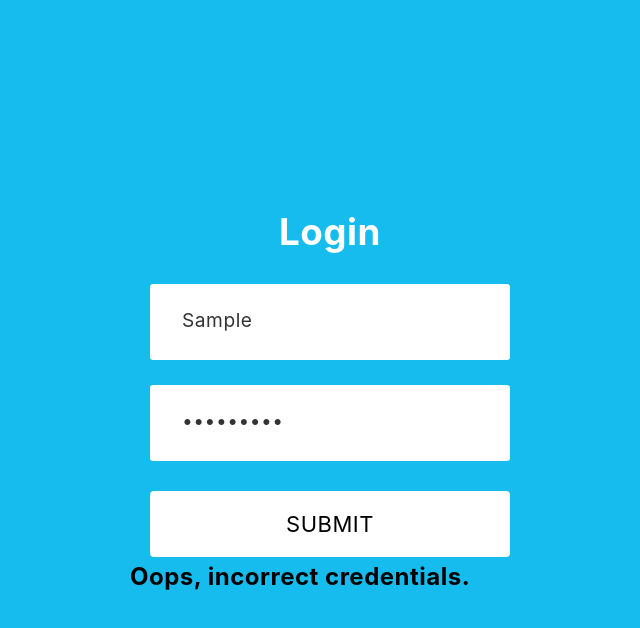
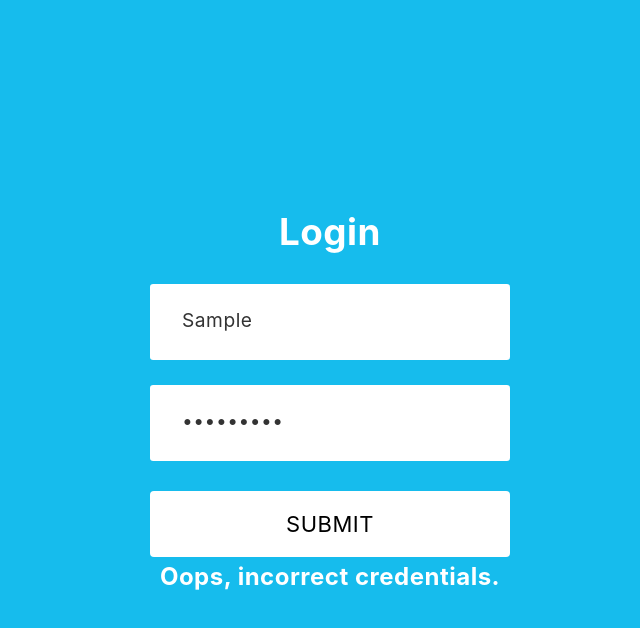
Before and after one commit to abassey/delta-hacks-7, a React (Create React App) app: page / in a window 1280 px wide. Both pictures are taken after typing "Sample", "Sample123" into the empty fields and a click on the button "SUBMIT". Shown: the top 628 px of the page, without its empty margins (310-950 px from the left). Built offline with nearby package versions, Linux system fonts and the light colour scheme; no server answers.

Commit message:
small adjustments

```diff
--- a/src/App.css
+++ b/src/App.css
@@ -38,6 +38,11 @@
     background-color: rgba(22,188,237,1) !important;
     position: relative;
     bottom: 1px;
+  }
+
+  .meanie {
+    color: white;
+    text-align: center;
   }
 
   .ce-danger-button {
--- a/src/components/LoginForm.jsx
+++ b/src/components/LoginForm.jsx
@@ -20,7 +20,7 @@ const LoginForm = () => {
       window.location.reload();
       setError('');
     } catch (err) { //error => try with new username/password
-      setError('Oops, incorrect credentials.');
+      setError(<div className="meanie"> Oops, incorrect credentials. </div>);
     }
   };
 
```
